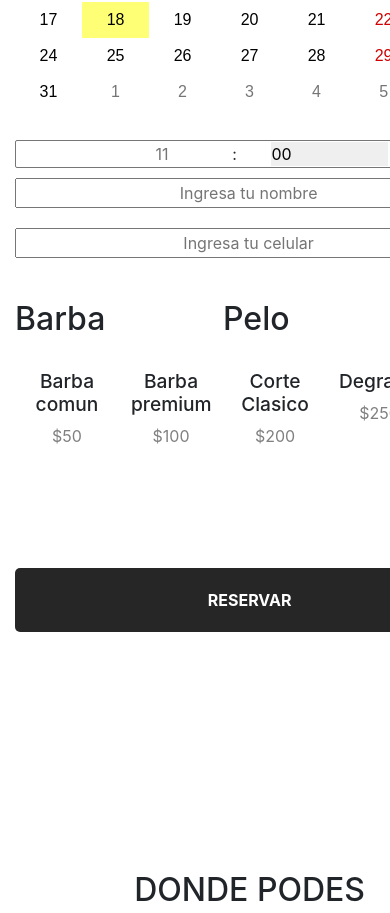
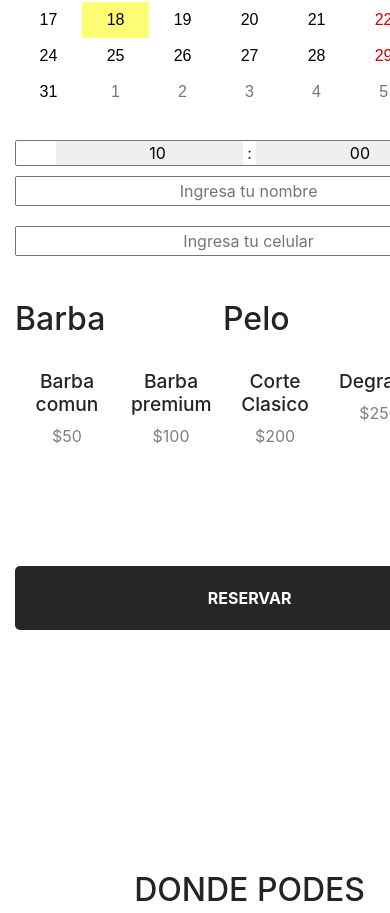
Before and after one commit to lauta3011/barbas, a React (Create React App) app in the folder client/: page / in a window 390 px wide. Shown: the part 1448-2361 px from the top of the page. Built offline with nearby package versions, Linux system fonts and the light colour scheme; no server answers.

Commit message:
changed time picker, img and other small fixes

```diff
--- a/client/src/BaseStyle.css
+++ b/client/src/BaseStyle.css
@@ -48,26 +48,20 @@ html, body, #root{
 }
 
 /* started media queries  */
-@media (max-width: 1250px){
+@media (max-width: 1260px){
     .model{
-        position: absolute;
-        top:30px;
-        margin-left: 95px !important;
-        width: 80% !important;
+        margin-left: 20px !important;
+    }
+    .Barba{
+        left: 150px !important;
     }
     .Pelo{
-        left: 25% !important;
-    }
-    .Barba{
-        top: 350px !important;
-        left: 250px !important;
+        left: 175px !important;
     }
     .Cejas{
-        top:280px !important;
-        left:20% !important;
+        left: 90px !important;
     }
 }
-
 @media (max-width: 800px){
     #root{
         height: 128% !important;
@@ -191,7 +185,8 @@ html, body, #root{
     }
 }
 
-    /* media queries ended  */
+/* media queries ended  */
+
 .ShowReservation .Cancel{
     width: 45%;
     margin-top: 30px;
@@ -320,8 +315,8 @@ select{
 
 .CrearReserva .timePicker input,select{
     border: none;
-    margin: 0;
-    width: 25%;
+    padding-left: 20%;
+    width: 40%;
 }
 
 .timePicker, input[type="text"]{
@@ -330,7 +325,7 @@ select{
 
 .model{
     margin-top: 20px;
-    margin-left: 150px;
+    margin-left: 15%;
     width: 700px;
     background-color: white;
     border-radius: 500px;
@@ -339,7 +334,7 @@ select{
 }
 
 .Model .Container{
-    position: absolute;
+    position: relative;
     height: 100%;
     width: 69%;
     left: 31%;
@@ -468,7 +463,7 @@ select{
 
 .Arrow{
     position: absolute;
-    top: 50%;
+    top: 83%;
 }
 
 .Arrow button{
--- a/client/src/CrearReserva.jsx
+++ b/client/src/CrearReserva.jsx
@@ -69,8 +69,20 @@ class CrearReserva extends Component {
 
                     <div className="inputs">
                         <div className="timePicker">
-                            <input type="number" min="10" max="21" placeholder="11" onChange={e => this.updateHour(e)}/>
-                            <span style={{marginRight:"30px"}}> : </span>
+                            {/* <input type="text" placeholder="hora" onChange={e => this.updateHour(e)}/> */}
+                            <select onChange={e => this.updateHour(e)}>
+                                <option>10</option>
+                                <option>11</option>
+                                <option>13</option>
+                                <option>14</option>
+                                <option>15</option>
+                                <option>16</option>
+                                <option>17</option>
+                                <option>18</option>
+                                <option>19</option>
+                                <option>20</option>
+                            </select>
+                            <span> : </span>
                             <select onChange={e => this.updateMin(e)}>
                                 <option>00</option>
                                 <option>30</option>
```
